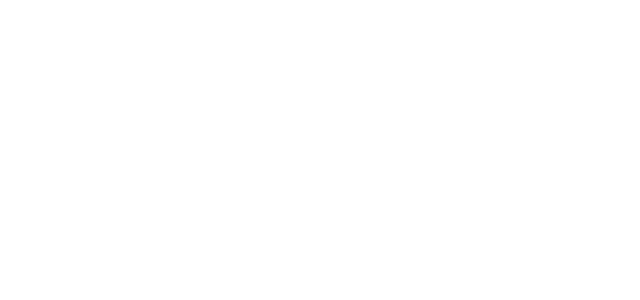
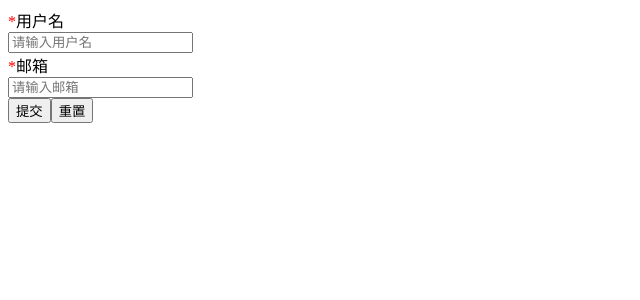
Before and after one commit to Daniel-Fang/component-learn, a Vue app: page / in a window 1280 px wide. Shown: the top 300 px of the page, without its empty margins (0-640 px from the left). Built offline with nearby package versions, Linux system fonts and the light colour scheme.

Commit message:
添加form/formItem

```diff
--- a/package.json
+++ b/package.json
@@ -9,6 +9,7 @@
     "lint": "vue-cli-service lint"
   },
   "dependencies": {
+    "async-validator": "^3.4.0",
     "core-js": "^3.6.5",
     "vue": "^2.6.11",
     "vue-router": "^3.2.0"
--- a/src/components/form/src/form-item.vue
+++ b/src/components/form/src/form-item.vue
@@ -1,13 +1,113 @@
 <template>
-  <div class="fy-form-item"></div>
+  <div class="fy-form-item">
+    <label v-if="label" :class="{ 'fy-form-item-label-required': isRequired }">{{ label }}</label>
+    <div>
+      <slot></slot>
+      <div v-if="validateState === 'error'" class="fy-form-item-message">{{ validateMessage }}</div>
+    </div>
+  </div>
 </template>
 
 <script>
+import AsyncValidator from 'async-validator';
+import Emitter from '@/mixins/emitter.js';
 export default {
-  name: 'fy-form-item'
+  name: 'fy-form-item',
+  mixins: [ Emitter ],
+  inject: ['form'],
+  props: {
+    label: {
+      type: String,
+      default: ''
+    },
+    prop: {
+      type: String,
+      default: ''
+    }
+  },
+  data () {
+    return {
+      isRequired: false,
+      validateState: '',
+      validateMessage: '',
+      initialValue: '' // 存储初始值，重置使用
+    }
+  },
+  computed: {
+    fieldValue () {
+      return this.form.model[this.prop];
+    }
+  },
+  methods: {
+    getRules () {
+      let formRules = this.form.rules;
+      formRules = formRules ? formRules[this.prop] : [];
+      return [...formRules];
+    },
+    getFilteredRule (trigger) {
+      const rules = this.getRules();
+      return rules.filter(rule => !rule.trigger || rule.trigger.indexOf(trigger) !== -1);
+    },
+    validate (trigger, callback = function () {}) {
+      let rules = this.getFilteredRule(trigger);
+      if (!rules || rules.length === 0) {
+        return true;
+      }
+
+      this.validateState = 'validating';
+      let descriptor = {};
+      descriptor[this.prop] = rules;
+      const validator = new AsyncValidator(descriptor);
+      let model = {};
+      model[this.prop] = this.fieldValue;
+      validator.validate(model, { firstFields: true }, errors => {
+        this.validateState = !errors ? 'success' : 'error';
+        this.validateMessage = errors ? errors[0].message : '';
+        callback(this.validateMessage);
+      })
+    },
+    onFieldChange () {
+      this.validate('change');
+    },
+    onFieldBlur () {
+      this.validate('blur');
+    },
+    setRules () {
+      let rules = this.getRules();
+      if (rules.length) {
+        rules.every(rule => {
+          this.isRequired = rule.required;
+        })
+      }
+      this.$on('on-form-change', this.onFieldChange);
+      this.$on('on-form-blur', this.onFieldBlur);
+    },
+    resetField () {
+      this.validateState = '';
+      this.validateMessage = '';
+      this.form.model[this.prop] = this.initialValue;
+    }
+  },
+  mounted () {
+    if (this.prop) {
+      this.dispatch('fy-form', 'on-form-item-add', this);
+      this.initialValue = this.fieldValue;
+      this.setRules();
+    }
+  },
+  beforeDestroy () {
+    this.dispatch('fy-form', 'on-form-item-remove', this);
+  }
 }
 </script>
 
 <style>
+.fy-form-item-label-required::before {
+  content: '*';
+  color: red;
+}
 
+.fy-form-item-message {
+  color: red;
+}
 </style>
--- a/src/components/form/src/form.vue
+++ b/src/components/form/src/form.vue
@@ -1,10 +1,76 @@
 <template>
-  <div class="fy-form"></div>
+  <div class="fy-form">
+    <slot></slot>
+  </div>
 </template>
 
 <script>
 export default {
-  name: 'fy-form'
+  name: 'fy-form',
+  provide () {
+    return {
+      form: this
+    }
+  },
+  props: {
+    model: {
+      type: Object,
+      default () {
+        return {};
+      }
+    },
+    rules: {
+      type: Object,
+      default () {
+        return {};
+      }
+    }
+  },
+  data () {
+    return {
+      fields: []
+    }
+  },
+  methods: {
+    resetFields () {
+      this.fields.forEach(field => {
+        field.resetField();
+      })
+    },
+    validate(callback) {
+      return new Promise(resolve => {
+        let valid = true;
+        let count = 0;
+        this.fields.forEach(field => {
+          field.validate('', errors => {
+            if (errors) {
+              valid = false;
+            }
+
+            if (++count === this.fields.length) {
+              resolve(valid);
+              if (typeof callback === 'function') {
+                callback(valid);
+              }
+            }
+          })
+        })
+      })
+    }
+  },
+  created () {
+    this.$on('on-form-item-add', field => {
+      if (field) {
+        this.fields.push(field);
+      }
+    })
+
+    this.$on('on-form-item-remove', field => {
+      if (field.prop) {
+        this.fields.splice(this.fields.indexOf(field), 1);
+      }
+    })
+  }
 }
 </script>
 
--- a/src/components/input/src/input.vue
+++ b/src/components/input/src/input.vue
@@ -3,22 +3,31 @@
     class="fy-input"
     type="text"
     :value="value"
+    :placeholder="placeholder"
     @input="handleInput"
+    @blur="handleBlur"
   />
 </template>
 
 <script>
+import Emitter from '@/mixins/emitter.js';
 export default {
-  name: 'FyInput',
+  name: 'fy-input',
+  mixins: [ Emitter ],
   props: {
     value: {
       type: String,
       default: ''
-    }
+    },
+    placeholder: String
   },
   methods: {
     handleInput (e) {
       this.$emit('input', e.target.value);
+      this.dispatch('fy-form-item', 'on-form-change', e.target.value);
+    },
+    handleBlur (e) {
+      this.dispatch('fy-form-item', 'on-form-blur', e.target.value)
     }
   }
 }
--- a/src/views/Home.vue
+++ b/src/views/Home.vue
@@ -1,11 +1,15 @@
 <template>
   <div class="home">
-    <fy-form :model="formModel" :rules="ruleValidate">
+    <fy-form :model="formModel" :rules="ruleValidate" ref="formRef">
       <fy-form-item label="用户名" prop="name">
-
+        <fy-input v-model="formModel.name" placeholder="请输入用户名"></fy-input>
       </fy-form-item>
       <fy-form-item label="邮箱" prop="email">
-
+        <fy-input v-model="formModel.email" placeholder="请输入邮箱"></fy-input>
+      </fy-form-item>
+      <fy-form-item>
+        <button @click="handleSubmit">提交</button>
+        <button @click="handleReset">重置</button>
       </fy-form-item>
     </fy-form>
   </div>
@@ -24,12 +28,45 @@
   },
   data () {
     return {
-      name: 'alex'
+      formModel: {
+        name: '',
+        email: ''
+      },
+      ruleValidate: {
+        name: [
+          {
+            required: true,
+            message: '用户名不能为空',
+            trigger: 'blur'
+          }
+        ],
+        email: [
+          {
+            required: true,
+            message: '邮箱不能为空',
+            trigger: 'blur'
+          },
+          {
+            type: 'email',
+            message: '邮箱格式不正确',
+            trigger: ['change', 'blur']
+          }
+        ]
+      }
     }
   },
-  watch: {
-    name (val) {
-      console.log(val);
+  methods: {
+    handleSubmit () {
+      this.$refs.formRef.validate(valid => {
+        if (valid) {
+          window.alert('提交成功');
+        } else {
+          window.alert('表单验证失败');
+        }
+      });
+    },
+    handleReset () {
+      this.$refs.formRef.resetFields();
     }
   }
 }
```
Also changed, not shown: 1 other file (tests, documents, lock files or other folders).
